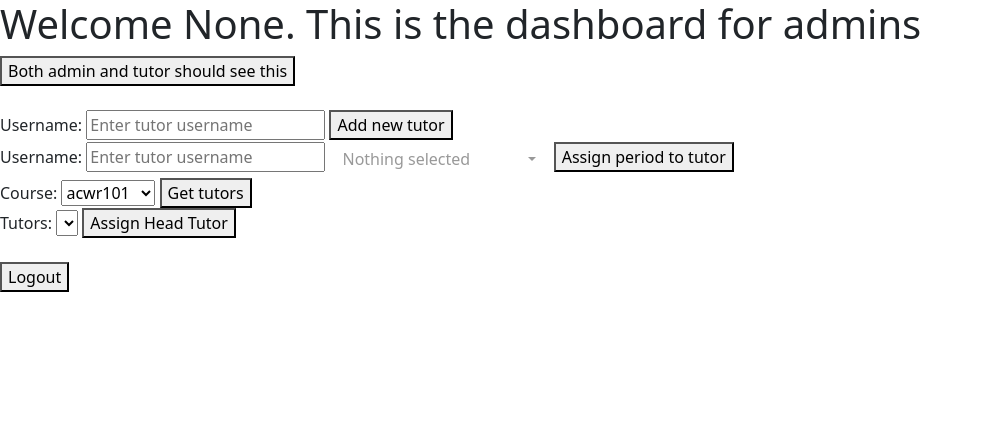
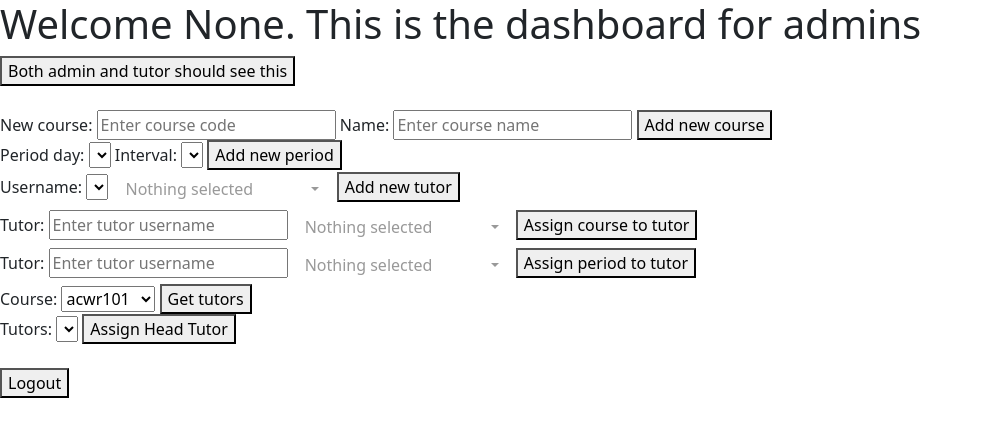
Before and after one commit to vakin18/Comp306_project, a Flask app: page /selectCourse in a window 1280 px wide. Shown: the top 437 px of the page, without its empty margins (0-983 px from the left). Run offline with Flask 3, Linux system fonts and the light colour scheme; data comes from the database, SQL or seed files in the repository; both versions use the stored data as it was after the commit; lists and menus that the app fills with data are empty; parts of the project's set-up code (start-up, migrations or seed data) failed here and were passed over; some libraries are stand-ins or nearby versions.

Commit message:
Implement add period, course, tutor, assign course to tutor

```diff
--- a/TODOs.txt
+++ b/TODOs.txt
@@ -7,6 +7,9 @@ assignCourse() tarzı bi method
 tutor-course TABLE
 tp_id-tutor-period TABLE: many-to-many
 tp_id-cubicle TABLE: many-to-1
+tutor'ın course'larını delete etme opsiyonu eklencek
+    delete ederken 0 kalırsa bunu handle et (ya tutor'dan sil, ya da kaldırmayı onaylama)
+tutor'ların username field'ını combobox'a çevir
 
 tutor-period için kısıtlama -> max 3 tane assign olabilir
 
--- a/app.py
+++ b/app.py
@@ -1,4 +1,4 @@
-from flask import Flask, request, render_template, session, url_for
+from flask import Flask, request, render_template, session, url_for, redirect
 import setup
 import socket
 import service.UserService as US
@@ -6,6 +6,8 @@ import service.TutorPeriodService as TPS
 import service.PeriodService as PS
 import service.TutorService as TS
 import service.CourseService as CS
+import service.CourseTutorService as CTS
+from constants import ALL_DAYS, ALL_INTERVALS
 
 app = Flask(__name__)
 app.secret_key = '306'
@@ -21,7 +23,12 @@ def opening_screen():
 def login():
     username = request.form.get('username')
     password = request.form.get('password')
-    return US.login(username, password)
+    US.login(username, password)
+    success, error_message = US.login(username, password)
+    if success:
+        return redirect(url_for("dashboard"))
+
+    return render_template("opening_screen.html", error_message=error_message)
 
 
 @app.route('/signup', methods=['POST'])
@@ -30,7 +37,9 @@ def signup():
     email = request.form.get('email')
     password = request.form.get('password')
     role = request.form.get('role_selection')
+
     return US.signup(username, email, password, role)
+
 
 
 @app.route('/logout', methods=['POST'])
@@ -38,36 +47,66 @@ def logout():
     return US.logout()
 
 
+@app.route('/add-course', methods=['POST'])
+def addCourse():
+    course_code = request.form.get('new_course_code')
+    course_name = request.form.get('new_course_name')
+
+    CS.createCourse(course_code, course_name, None)
+
+    return redirect(url_for("dashboard"))
+
+
+
+@app.route('/add-period', methods=['POST'])
+def addPeriod():
+    day = request.form.get('day_selection')
+    interval = request.form.get('interval_selection')
+
+    PS.createPeriod(day, interval)
+
+    return redirect(url_for("dashboard"))
+
+
 @app.route('/addTutor', methods=['POST'])
 def addTutor():
-    username = request.form.get('username')
-    US.createTutor(username)
-    periods = PS.getAllPeriods()
-    period_strings = PS.periodToString(periods)
-    return render_template('dashboard.html', username=session.get("username"), role='admin', periods=period_strings)
+    username = request.form.get('student_selection')
+    courses = request.form.getlist('tutor_course_selection')
+
+    US.createTutor(username, courses)
+
+    return redirect(url_for("dashboard"))
+
+
+
+@app.route('/assign-course', methods=['POST'])
+def assignCourse():
+    username = request.form.get('tutor')
+    courses = request.form.getlist('course_selection')
+
+    for course in courses:
+        CTS.createCourseTutor(course, username)
+
+    return redirect(url_for("dashboard"))
 
 
 @app.route('/addTutorPeriod', methods=['POST'])
 def addTutorPeriod():
-    tutor_username = request.form.get('username')
-    period_strings = request.form.getlist('day_selection')
+    tutor_username = request.form.get('tutor')
+    period_strings = request.form.getlist('period_selection')
 
-    if DEBUG:
-        print(f'period_strings: {period_strings}')
 
     periods = PS.stringToPeriod(period_strings)
 
     for day, interval in periods:
         TPS.createTutorPeriod(tutor_username, day, interval)
 
-    periods = PS.getAllPeriods()
-    period_strings = PS.periodToString(periods)
-    return render_template('dashboard.html', username=session.get("username"), role='admin', periods=period_strings)
+    return redirect(url_for("dashboard"))
 
 
 @app.route('/selectCourse', methods=['GET'])
 def addTutorCourse():
-    selected_course = request.args.get("course_selection")
+    selected_course = request.args.get("head_tutor_course_selection")
 
     periods = PS.getAllPeriods()
     period_strings = PS.periodToString(periods)
@@ -78,7 +117,7 @@ def addTutorCourse():
 
 @app.route('/assingHeadTutor', methods=['POST'])
 def assignHeadTutor():
-    selected_course = request.form.get('course_selection')
+    selected_course = request.form.get('head_tutor_course_selection')
     head_tutor = request.form.get('tutor_selection')
 
 
@@ -90,15 +129,16 @@ def dashboard():
     role = session.get("role")
 
     if role == "admin":
-        selected_course = request.form.get("course_selection")
         periods = PS.getAllPeriods()
         period_strings = PS.periodToString(periods)
-
-        # tutors = TS.getTutorByCourse(selected_course)
-
+        students = US.getAllStudents()
         courses = CS.getAllCourses()
 
-        return render_template('dashboard.html', username=session.get("username"), role=role, periods=period_strings, courses=courses)
+        all_days, all_intervals = ALL_DAYS, ALL_INTERVALS
+
+        return render_template('dashboard.html', username=session.get("username"), role=role,
+                               periods=period_strings, courses=courses, students=students,
+                               all_days=all_days, all_intervals=all_intervals)
 
 
     return render_template('dashboard.html', username=session.get("username"), role=role)
--- a/constants.py
+++ b/constants.py
@@ -52,9 +52,11 @@ COURSE_TUPLES = [('comp306', 'database management systems', 'buzun'),
                  ('acwr101', 'academic writing', None)]
 
 
-DAYS = ['monday','tuesday','wednesday','thursday','friday','saturday','sunday']
+DAYS = ['monday','tuesday']
 INTERVALS = ['10:00-11:00','11:00-12:00','12:00-13:00','13:00-14:00','14:00-15:00','15:00-16:00','16:00-17:00']
 
+ALL_DAYS = ['monday','tuesday','wednesday','thursday','friday']
+ALL_INTERVALS = ['08:00-09:00', '09:00-10:00', '10:00-11:00','11:00-12:00','12:00-13:00','13:00-14:00','14:00-15:00','15:00-16:00','16:00-17:00']
 
 COURSE_TUTOR_TUPLES = [('comp306', 'student1'),
                        ('comp306', 'student1'),
--- a/repository/PeriodRepository.py
+++ b/repository/PeriodRepository.py
@@ -6,8 +6,8 @@ def initializePeriodTable():
 
     query = f'''CREATE TABLE IF NOT EXISTS {DB.periods}(
     id INTEGER PRIMARY KEY AUTOINCREMENT,
-    day VARCHAR(10) CHECK (day IN ("monday","tuesday","wednesday","thursday","friday","saturday","sunday")),
-    interval VARCHAR(12) CHECK (interval IN ("10:00-11:00","11:00-12:00","12:00-13:00","13:00-14:00","14:00-15:00","15:00-16:00","16:00-17:00")));'''
+    day VARCHAR(10) CHECK (day IN ("monday","tuesday","wednesday","thursday","friday")),
+    interval VARCHAR(12) CHECK (interval IN ("08:00-09:00", "09:00-10:00", "10:00-11:00","11:00-12:00","12:00-13:00","13:00-14:00","14:00-15:00","15:00-16:00","16:00-17:00")));'''
 
     c.execute(query)
     conn.commit()
--- a/templates/dashboard.html
+++ b/templates/dashboard.html
@@ -3,14 +3,23 @@
 
 <head>
     <title>Dashboard for {{role}}</title>
-    <link href="https://cdn.jsdelivr.net/npm/bootstrap@5.0.1/dist/css/bootstrap.min.css" rel="stylesheet" integrity="sha384-+0n0xVW2eSR5OomGNYDnhzAbDsOXxcvSN1TPprVMTNDbiYZCxYbOOl7+AMvyTG2x" crossorigin="anonymous">
-    <link rel="stylesheet" href="https://cdnjs.cloudflare.com/ajax/libs/bootstrap-select/1.14.0-beta2/css/bootstrap-select.min.css" integrity="sha512-mR/b5Y7FRsKqrYZou7uysnOdCIJib/7r5QeJMFvLNHNhtye3xJp1TdJVPLtetkukFn227nKpXD9OjUc09lx97Q==" crossorigin="anonymous" referrerpolicy="no-referrer" />
+    <link href="https://cdn.jsdelivr.net/npm/bootstrap@5.0.1/dist/css/bootstrap.min.css" rel="stylesheet"
+        integrity="sha384-+0n0xVW2eSR5OomGNYDnhzAbDsOXxcvSN1TPprVMTNDbiYZCxYbOOl7+AMvyTG2x" crossorigin="anonymous">
+    <link rel="stylesheet"
+        href="https://cdnjs.cloudflare.com/ajax/libs/bootstrap-select/1.14.0-beta2/css/bootstrap-select.min.css"
+        integrity="sha512-mR/b5Y7FRsKqrYZou7uysnOdCIJib/7r5QeJMFvLNHNhtye3xJp1TdJVPLtetkukFn227nKpXD9OjUc09lx97Q=="
+        crossorigin="anonymous" referrerpolicy="no-referrer" />
 </head>
 
 <body>
-    <script src="https://code.jquery.com/jquery-3.6.0.min.js" integrity="sha256-/xUj+3OJU5yExlq6GSYGSHk7tPXikynS7ogEvDej/m4=" crossorigin="anonymous"></script>
-    <script src="https://cdn.jsdelivr.net/npm/bootstrap@5.0.1/dist/js/bootstrap.bundle.min.js" integrity="sha384-gtEjrD/SeCtmISkJkNUaaKMoLD0//ElJ19smozuHV6z3Iehds+3Ulb9Bn9Plx0x4" crossorigin="anonymous"></script>
-    <script src="https://cdnjs.cloudflare.com/ajax/libs/bootstrap-select/1.14.0-beta2/js/bootstrap-select.min.js" integrity="sha512-FHZVRMUW9FsXobt+ONiix6Z0tIkxvQfxtCSirkKc5Sb4TKHmqq1dZa8DphF0XqKb3ldLu/wgMa8mT6uXiLlRlw==" crossorigin="anonymous" referrerpolicy="no-referrer"></script>
+    <script src="https://code.jquery.com/jquery-3.6.0.min.js"
+        integrity="sha256-/xUj+3OJU5yExlq6GSYGSHk7tPXikynS7ogEvDej/m4=" crossorigin="anonymous"></script>
+    <script src="https://cdn.jsdelivr.net/npm/bootstrap@5.0.1/dist/js/bootstrap.bundle.min.js"
+        integrity="sha384-gtEjrD/SeCtmISkJkNUaaKMoLD0//ElJ19smozuHV6z3Iehds+3Ulb9Bn9Plx0x4"
+        crossorigin="anonymous"></script>
+    <script src="https://cdnjs.cloudflare.com/ajax/libs/bootstrap-select/1.14.0-beta2/js/bootstrap-select.min.js"
+        integrity="sha512-FHZVRMUW9FsXobt+ONiix6Z0tIkxvQfxtCSirkKc5Sb4TKHmqq1dZa8DphF0XqKb3ldLu/wgMa8mT6uXiLlRlw=="
+        crossorigin="anonymous" referrerpolicy="no-referrer"></script>
     <h1>Welcome {{username}}. This is the dashboard for {{role}}s</h1>
 
     <div class="buttons">
@@ -31,19 +40,86 @@
     {% if role == "admin" %}
     <br>
     <div class="buttons">
+        <form action="/add-course" method="POST">
+            <label for="new_course_code">New course:</label>
+            <input type="text" id="new_course_code" name="new_course_code" placeholder="Enter course code" required>
+
+            <label for="new_course_name">Name:</label>
+            <input type="text" id="new_course_name" name="new_course_name" placeholder="Enter course name" required>
+
+            <button>Add new course</button>
+        </form>
+
+        <form action="/add-period" method="POST">
+            <label for="new_day">Period day:</label>
+            <select id="day_selection" name="day_selection">
+                {% if all_days %}
+                {% for day in all_days %}
+                <option value="{{day}}">{{day}}</option>
+                {% endfor %}
+                {% endif %}
+            </select>
+
+            <label for="new_interval">Interval:</label>
+            <select id="interval_selection" name="interval_selection">
+                {% if all_intervals %}
+                {% for interval in all_intervals %}
+                <option value="{{interval}}">{{interval}}</option>
+                {% endfor %}
+                {% endif %}
+            </select>
+
+            <button>Add new period</button>
+        </form>
+
+
         <form action="/addTutor" method="POST">
             <label for="username">Username:</label>
-          <input type="text" id="username" name="username" placeholder="Enter tutor username" required>
+            <select id="student_selection" name="student_selection">
+                {% if students %}
+                {% for student in students %}
+                <option value="{{student}}">{{student}}</option>
+                {% endfor %}
+                {% endif %}
+            </select>
+
+            <select id="tutor_course_selection" name="tutor_course_selection" class="selectpicker" multiple
+                aria-label="size 3 select example" required>
+                {% if courses %}
+                {% for course in courses %}
+                <option value="{{course}}">{{course}}</option>
+                {% endfor %}
+                {% endif %}
+            </select>
+
             <button>Add new tutor</button>
         </form>
     </div>
 
     <div class="buttons">
+        <form action="/assign-course" method="POST">
+            <label for="tutor">Tutor:</label>
+            <input type="text" id="tutor" name="tutor" placeholder="Enter tutor username" required>
+
+            <select id="course_selection" name="course_selection" class="selectpicker" multiple
+                aria-label="size 3 select example">
+                {% for course in courses %}
+                <option value="{{course}}">{{course}}</option>
+                {% endfor %}
+            </select>
+
+            <button>Assign course to tutor</button>
+        </form>
+    </div>
+
+
+    <div class="buttons">
         <form action="/addTutorPeriod" method="POST">
-        <label for="username">Username:</label>
-        <input type="text" id="username" name="username" placeholder="Enter tutor username" required>
+            <label for="tutor">Tutor:</label>
+            <input type="text" id="tutor" name="tutor" placeholder="Enter tutor username" required>
 
-        <select id="day_selection" name="day_selection" class="selectpicker" multiple aria-label="size 3 select example">
+            <select id="period_selection" name="period_selection" class="selectpicker" multiple
+                aria-label="size 3 select example">
                 {% for period in periods %}
                 <option value="{{period}}">{{period}}</option>
                 {% endfor %}
@@ -57,11 +133,12 @@
     <div class="buttons">
 
         <form action="/selectCourse" method="GET">
-            <label for="course_selection">Course:</label>
-            <select id="course_selection" name="course_selection" >
+            <label for="head_tutor_course_selection">Course:</label>
+            <select id="head_tutor_course_selection" name="head_tutor_course_selection">
                 {% if courses %}
                 {% for course in courses %}
-                <option value="{{course}}" {% if selected_course and course == selected_course %} selected {% endif %} >{{course}} </option>
+                <option value="{{course}}" {% if selected_course and course==selected_course %} selected {% endif %}>
+                    {{course}} </option>
                 {% endfor %}
                 {% endif %}
             </select>
@@ -77,7 +154,8 @@
                 {% endfor %}
                 {% endif %}
             </select>
-            <input type="hidden" id="course_selection" name="course_selection" value={{selected_course}}>
+            <input type="hidden" id="head_tutor_course_selection" name="head_tutor_course_selection"
+                value={{selected_course}}>
             <button>Assign Head Tutor</button>
         </form>
 
```
Also changed, not shown: repository/UserRepository.py (+11 -1 lines), service/CourseService.py (+7 -0 lines), service/CourseTutorService.py (added, +24 -0 lines), service/PeriodService.py (+9 -0 lines), service/UserService.py (+37 -18 lines), project_db.db. Lines whose indentation alone changed are shown as unchanged.
